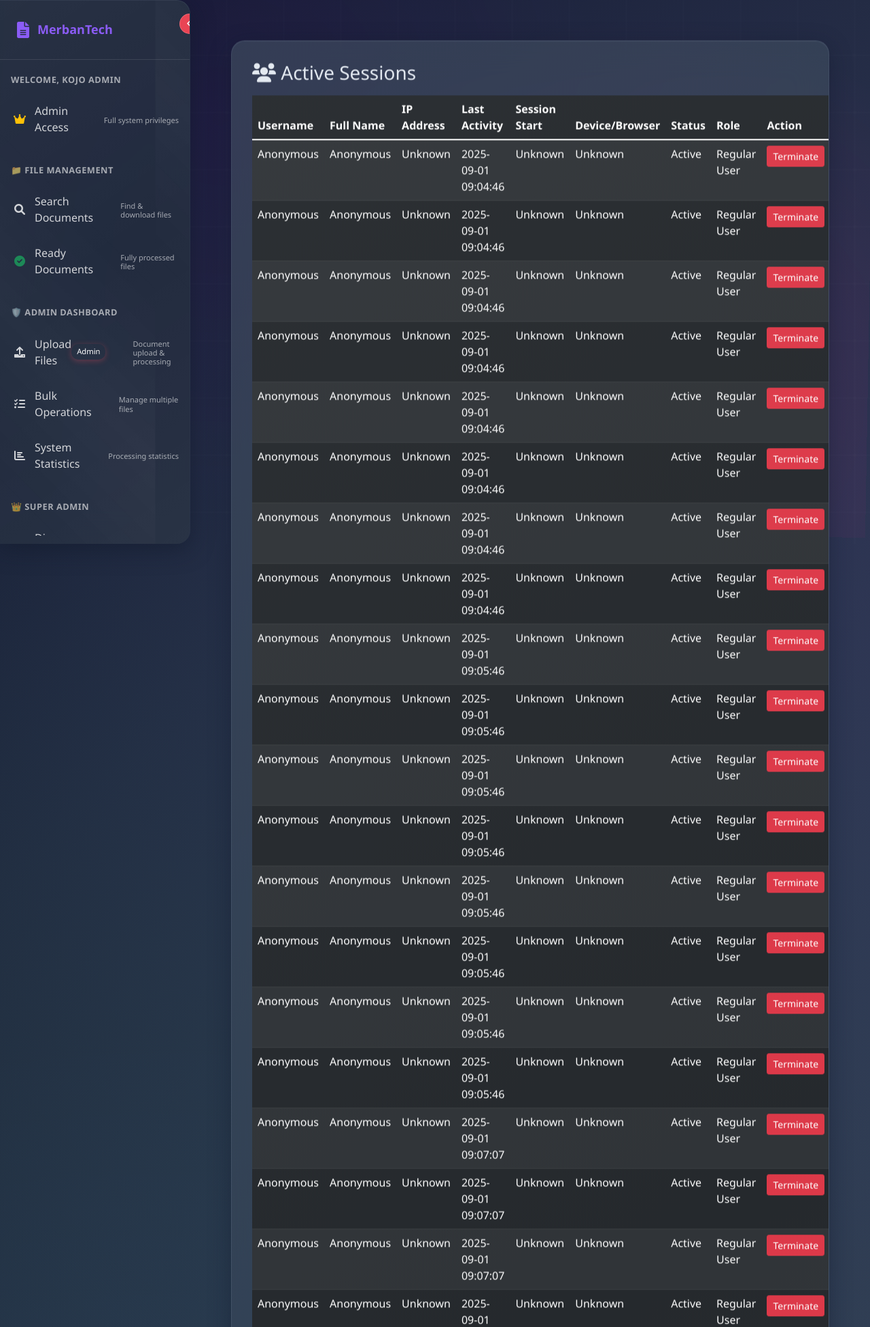
After one commit to Kojo360/File-manager-application, a Django app: page /app/profile/sessions/global/ in a window 1280 px wide. The commit adds this page. Shown: the top 1952 px of the page at 68% size. Run offline with Django 5.2, Linux system fonts and the light colour scheme; a user stored in the database is signed in; data comes from the database, SQL or seed files in the repository.

Commit message:
Enhance profile and sessions management, fix timezone bug, improve admin controls

```diff
--- /dev/null
+++ b/ocr/templates/ocr/sessions.html
@@ -0,0 +1,63 @@
+{% extends 'ocr/base.html' %}
+{% block title %}Active Sessions - File Manager{% endblock %}
+{% block page_title %}Active Sessions{% endblock %}
+{% block page_subtitle %}All currently active user sessions{% endblock %}
+{% block content %}
+<div class="content-container">
+  <div class="dashboard-card">
+    <h3><i class="fas fa-users"></i> Active Sessions</h3>
+    <table class="table table-dark table-striped mt-3">
+      <thead>
+        <tr>
+          <th>Username</th>
+          <th>Full Name</th>
+          <th>IP Address</th>
+          <th>Last Activity</th>
+          <th>Session Start</th>
+          <th>Device/Browser</th>
+          <th>Status</th>
+          <th>Role</th>
+          {% if is_admin %}<th>Action</th>{% endif %}
+        </tr>
+      </thead>
+      <tbody>
+        {% for session in sessions %}
+        <tr>
+          <td>{{ session.username }}</td>
+          <td>{{ session.full_name }}</td>
+          <td>{{ session.ip }}</td>
+          <td>{{ session.last_activity }}</td>
+          <td>{{ session.session_start }}</td>
+          <td>{{ session.device }}</td>
+          <td>{{ session.status }}</td>
+          <td>{{ session.role }}</td>
+          {% if is_admin %}
+          <td>
+            <button class="btn btn-danger btn-sm" onclick="terminateSession('{{ session.session_key }}', this)">Terminate</button>
+          </td>
+          {% endif %}
+        </tr>
+        {% empty %}
+        <tr><td colspan="9">No active sessions found.</td></tr>
+        {% endfor %}
+      </tbody>
+    </table>
+  </div>
+</div>
+<script>
+function terminateSession(sessionKey, btn) {
+  if (!confirm('Are you sure you want to terminate this session?')) return;
+  btn.disabled = true;
+  fetch(`/app/profile/sessions/terminate/${sessionKey}/`, {method: 'POST', headers: {'X-CSRFToken': '{{ csrf_token }}'}})
+    .then(response => response.json())
+    .then(data => {
+      if (data.success) {
+        btn.closest('tr').remove();
+      } else {
+        alert('Failed to terminate session: ' + (data.error || 'Unknown error'));
+        btn.disabled = false;
+      }
+    });
+}
+</script>
+{% endblock %}
--- a/ocr/urls.py
+++ b/ocr/urls.py
@@ -27,6 +27,10 @@ urlpatterns = [
     path('profile/', views.user_profile_view, name='user_profile'),
     path('profile/update/', views.update_profile_view, name='update_profile'),
     path('profile/change-password/', views.change_password_view, name='change_password'),
+    path('profile/sessions/global/', views.global_sessions_view, name='global_sessions'),
+    path('profile/sessions/', views.user_sessions_view, name='user_sessions'),
+    path('profile/download-data/', views.download_user_data_view, name='download_user_data'),
+    path('profile/sessions/terminate/<str:session_key>/', views.terminate_session_view, name='terminate_session'),
 
     # Documentation
     path('api-docs/', views.api_documentation_view, name='api_documentation'),
--- a/ocr/views.py
+++ b/ocr/views.py
@@ -1,3 +1,117 @@
+from django.contrib.auth.decorators import login_required
+# --- Global Active Sessions Page ---
+
+from django.contrib.auth import get_user_model
+from django.contrib.auth.models import Group
+from django.utils import timezone
+
+@login_required
+def global_sessions_view(request):
+    """Show all active sessions globally with extra details."""
+    User = get_user_model()
+    sessions = []
+    now = timezone.now()
+    active_sessions = Session.objects.filter(expire_date__gte=now)
+    for session in active_sessions:
+        data = session.get_decoded()
+        user_id = data.get('_auth_user_id')
+        user = User.objects.filter(id=user_id).first() if user_id else None
+        username = user.username if user else 'Anonymous'
+        full_name = user.get_full_name() if user else 'Anonymous'
+        ip = data.get('ip', 'Unknown')
+        last_activity = session.expire_date.strftime('%Y-%m-%d %H:%M:%S')
+        session_start = data.get('session_start', 'Unknown')
+        device = data.get('device', 'Unknown')
+        status = 'Active' if session.expire_date > now else 'Expired'
+        role = 'Admin' if user and user.is_superuser else 'Regular User'
+        session_key = session.session_key
+        sessions.append({
+            'username': username,
+            'full_name': full_name,
+            'ip': ip,
+            'last_activity': last_activity,
+            'session_start': session_start,
+            'device': device,
+            'status': status,
+            'role': role,
+            'session_key': session_key,
+        })
+    return render(request, 'ocr/sessions.html', {'sessions': sessions, 'is_admin': request.user.is_superuser})
+
+@login_required
+def terminate_session_view(request, session_key):
+    """Allow admin to terminate a session."""
+    if not request.user.is_superuser:
+        return JsonResponse({'error': 'Unauthorized'}, status=403)
+    try:
+        Session.objects.filter(session_key=session_key).delete()
+        return JsonResponse({'success': True})
+    except Exception as e:
+        return JsonResponse({'error': str(e)}, status=500)
+from django.contrib.sessions.models import Session
+from django.http import JsonResponse
+import zipfile
+import io
+# ...existing code...
+
+# --- Profile Tab Live Actions ---
+
+@login_required
+def user_sessions_view(request):
+    """Return active sessions for the current user as JSON."""
+    sessions = []
+    user_sessions = Session.objects.filter(expire_date__gte=datetime.now())
+    for session in user_sessions:
+        data = session.get_decoded()
+        if data.get('_auth_user_id') == str(request.user.id):
+            sessions.append({
+                'ip': session.get_decoded().get('ip', 'Unknown'),
+                'last_activity': session.expire_date.strftime('%Y-%m-%d %H:%M:%S'),
+            })
+    return JsonResponse({'sessions': sessions})
+
+@login_required
+def download_user_data_view(request):
+    """Download all processed files and logs for the user as a zip."""
+    # Find all files processed by the user (if user tracking is added)
+    # For now, download all logs and files
+    logs = FileProcessingLog.objects.all()
+    # Prepare CSV log
+    import csv
+    log_csv = io.StringIO()
+    writer = csv.writer(log_csv)
+    writer.writerow(['original_filename', 'final_filename', 'file_size', 'status', 'extracted_name', 'extracted_account', 'file_path', 'error_message', 'processed_at'])
+    for log in logs:
+        writer.writerow([
+            log.original_filename,
+            log.final_filename,
+            log.file_size,
+            log.status,
+            log.extracted_name,
+            log.extracted_account,
+            log.file_path,
+            log.error_message,
+            log.processed_at.strftime('%Y-%m-%d %H:%M:%S'),
+        ])
+    # Prepare zip
+    zip_buffer = io.BytesIO()
+    with zipfile.ZipFile(zip_buffer, 'w') as zip_file:
+        zip_file.writestr('file_processing_logs.csv', log_csv.getvalue())
+        # Add processed files (from fully_indexed, partially_indexed, failed)
+        base_dir = os.path.abspath(os.path.join(os.path.dirname(__file__), '../'))
+        for folder in ['fully_indexed', 'partially_indexed', 'failed']:
+            folder_path = os.path.join(base_dir, folder)
+            if os.path.exists(folder_path):
+                for filename in os.listdir(folder_path):
+                    file_path = os.path.join(folder_path, filename)
+                    if os.path.isfile(file_path):
+                        with open(file_path, 'rb') as f:
+                            zip_file.writestr(f"{folder}/{filename}", f.read())
+    zip_buffer.seek(0)
+    response = HttpResponse(zip_buffer, content_type='application/zip')
+    response['Content-Disposition'] = 'attachment; filename="user_data.zip"'
+    return response
+from django.contrib.auth.decorators import login_required
 from django.shortcuts import render, redirect
 from django.contrib import messages
 from django.conf import settings
@@ -791,29 +905,18 @@ os.makedirs(upload_dir, exist_ok=True)
 @login_required
 def user_profile_view(request):
     """Display user profile page with statistics and settings"""
-    # Calculate user statistics
-    user_files = FileProcessingLog.objects.filter(user=request.user) if request.user.is_authenticated else FileProcessingLog.objects.none()
-
+    # Show user info and stats (file stats disabled for now)
+    user = request.user
     user_stats = {
-        'total_files': user_files.count(),
+        'total_files': 0,
         'success_rate': 0,
         'days_active': 0,
     }
-
-    if user_files.exists():
-        successful_files = user_files.filter(status='completed').count()
-        user_stats['success_rate'] = round((successful_files / user_stats['total_files']) * 100) if user_stats['total_files'] > 0 else 0
-
-        # Calculate days active (days since first file processed)
-        first_file = user_files.order_by('created_at').first()
-        if first_file:
-            days_diff = (datetime.now().date() - first_file.created_at.date()).days
-            user_stats['days_active'] = max(1, days_diff)
-
     context = {
+        'user': user,
         'user_stats': user_stats,
+        'password_form': PasswordChangeForm(user),
     }
-
     return render(request, 'ocr/user_profile.html', context)
 
 @login_required
@@ -821,14 +924,15 @@ def update_profile_view(request):
     """Handle profile updates"""
     if request.method == 'POST':
         user = request.user
-        user.first_name = request.POST.get('first_name', '')
-        user.last_name = request.POST.get('last_name', '')
-        user.email = request.POST.get('email', '')
+        first_name = request.POST.get('first_name', '').strip()
+        last_name = request.POST.get('last_name', '').strip()
+        email = request.POST.get('email', '').strip()
+        user.first_name = first_name
+        user.last_name = last_name
+        user.email = email
         user.save()
-
         messages.success(request, 'Profile updated successfully!')
         return redirect('ocr:user_profile')
-
     return redirect('ocr:user_profile')
 
 @login_required
@@ -838,13 +942,12 @@ def change_password_view(request):
         form = PasswordChangeForm(request.user, request.POST)
         if form.is_valid():
             user = form.save()
-            update_session_auth_hash(request, user)  # Important for keeping user logged in
+            update_session_auth_hash(request, user)
             messages.success(request, 'Password changed successfully!')
             return redirect('ocr:user_profile')
         else:
             for error in form.errors.values():
                 messages.error(request, error[0])
-
     return redirect('ocr:user_profile')
 
 def api_documentation_view(request):
```
Also changed, not shown: ocr/templates/ocr/user_profile.html (+24 -101 lines), ocr/image.png (added).
